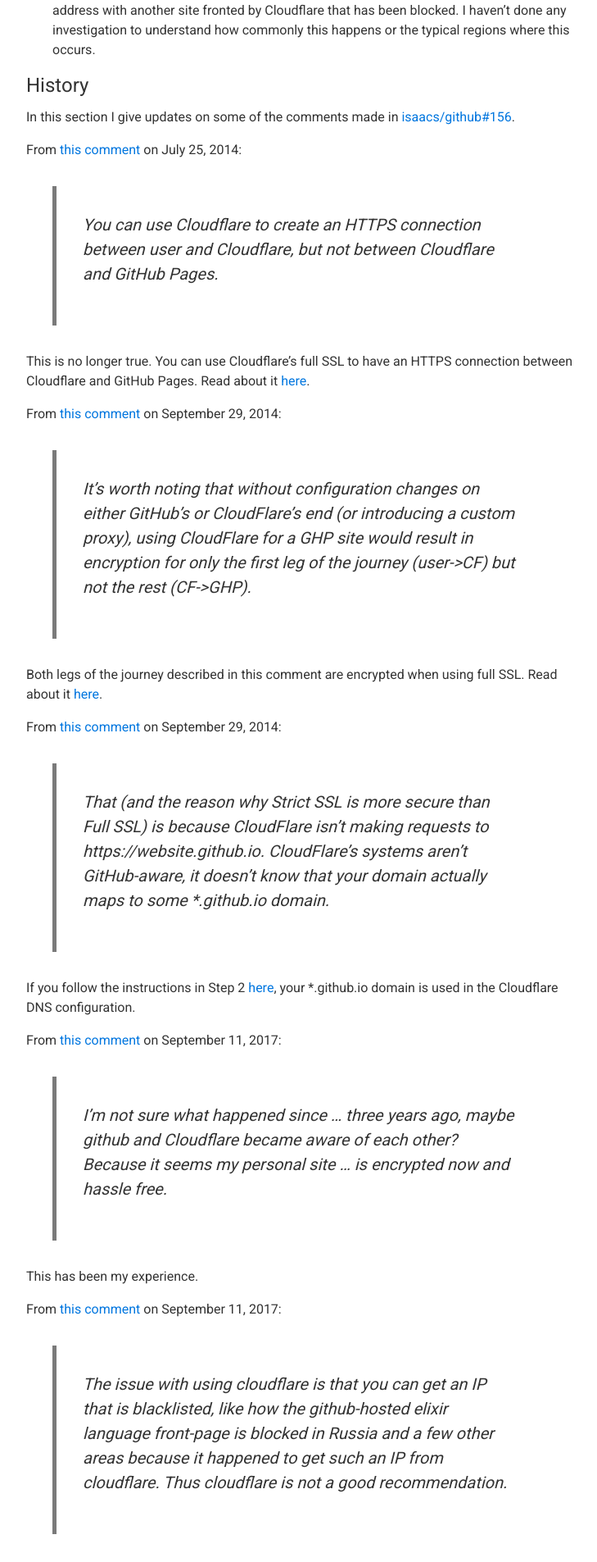
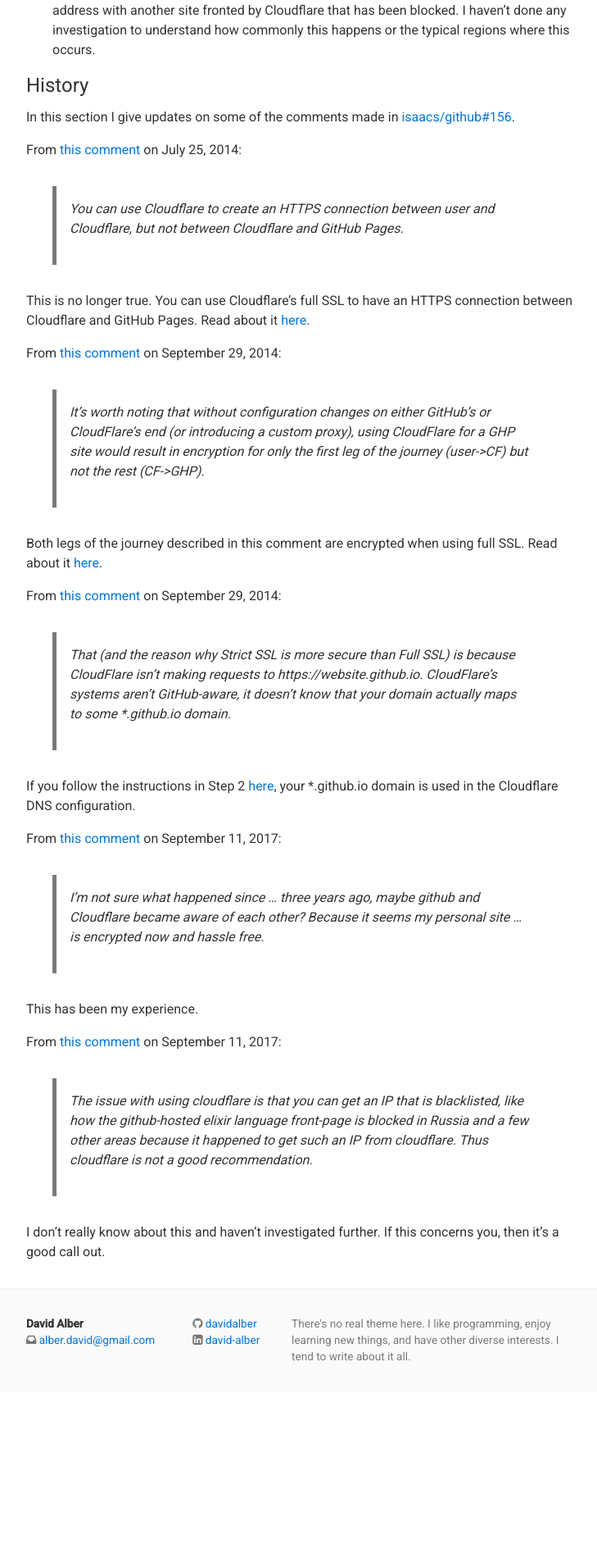
Before and after one commit to davidalber/davidalber.github.io, a Jekyll site: the page built from github-pages-and-cloudflare.md, in a window 1280 px wide. Shown: the part 1066-2971 px from the top of the page at 82% size, without its empty margins (272-1001 px from the left). Built offline with Jekyll 4.4.1, drawn with Linux system fonts in a browser that asks for light colours; after the commit the page ends 2763 px from its top, so only the background shows below that.

Commit message:
Reduce blockquote text size

```diff
--- a/_sass/_media-queries.scss
+++ b/_sass/_media-queries.scss
@@ -32,7 +32,7 @@
 
   blockquote {
     margin-left: $space-3;
-    padding: $space-3;
+    padding: $space-2;
   }
 
   .social-icons-left {
--- a/_sass/basscss/_base-typography.scss
+++ b/_sass/basscss/_base-typography.scss
@@ -62,7 +62,7 @@
 
 blockquote,
 blockquote p {
-  font-size: $h3;
+  font-size: $h4;
   font-style: italic;
 }
 
```
